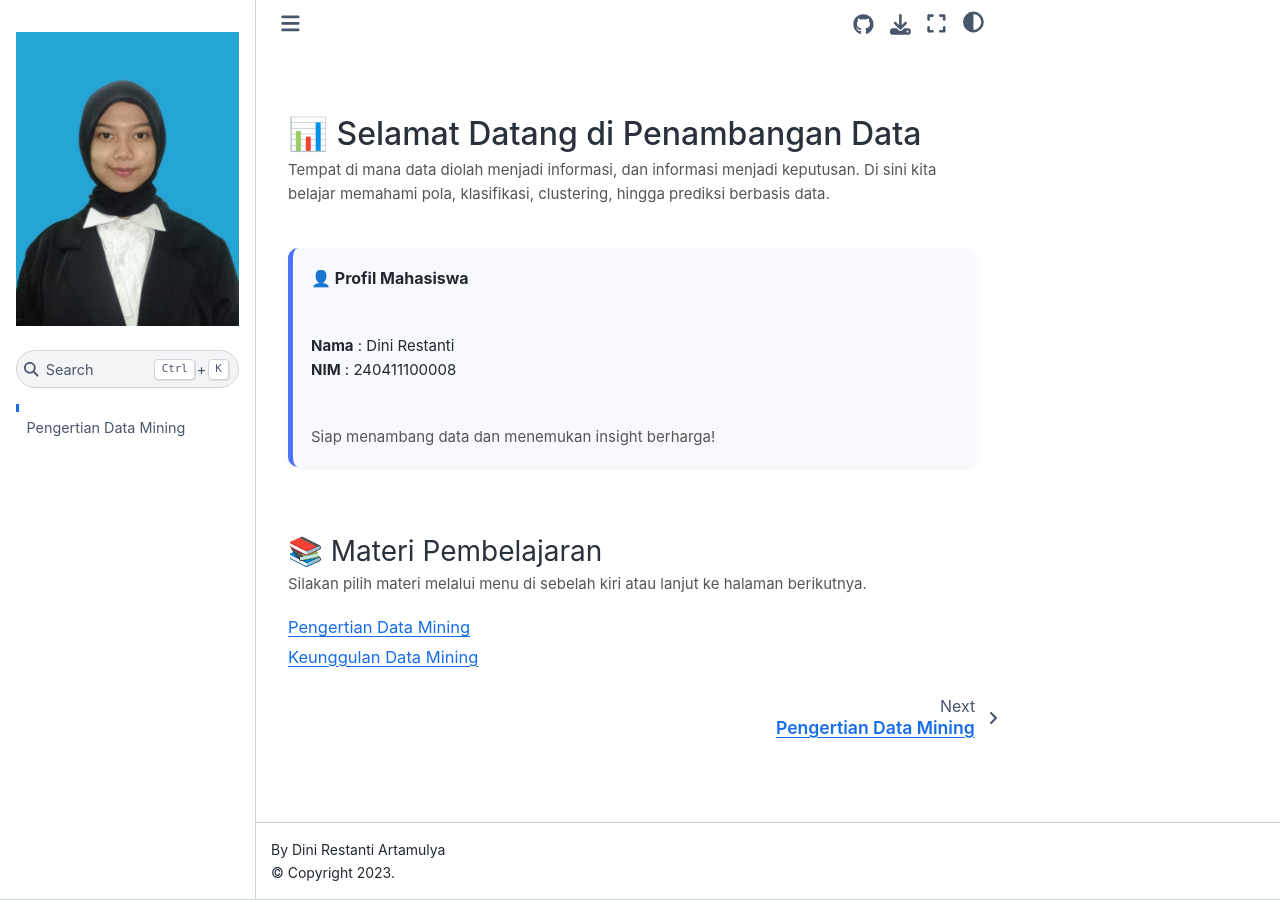
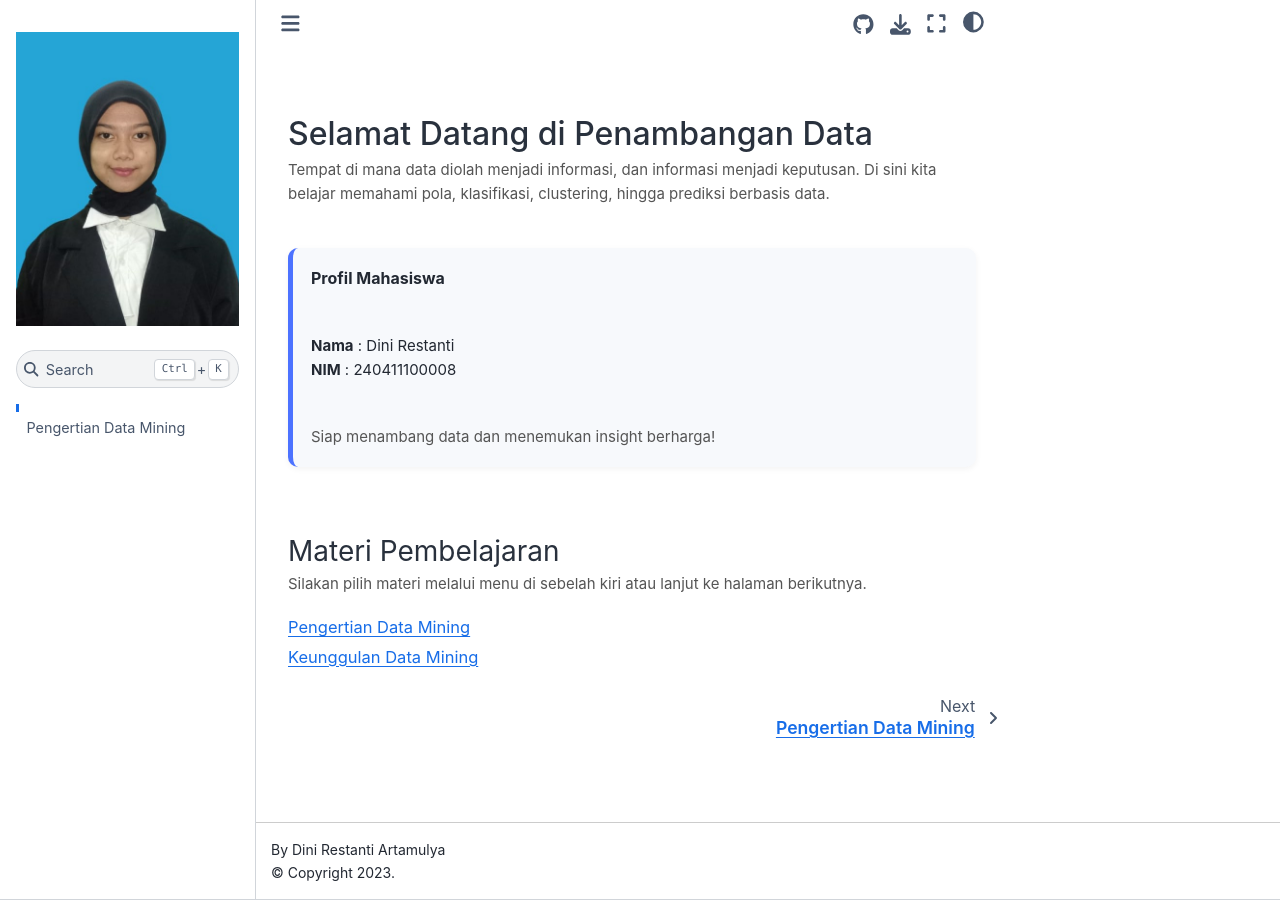
Before and after one commit to cjimnna/Pendata, a Jupyter Book: the page built from intro.md, in a window 1280 px wide. Built offline with Jupyter Book 1.0.4 settings and Sphinx 7.4.7 and the Sphinx Book theme 1.1.4, drawn with Linux system fonts in a browser that asks for light colours.

Commit message:
update perbaikan

```diff
--- a/intro.md
+++ b/intro.md
@@ -1,6 +1,6 @@
 <div style="font-size:15px; line-height:1.6;">
 
-<h2 style="margin-bottom:5px;">📊 Selamat Datang di Penambangan Data</h2>
+<h2 style="margin-bottom:5px;">Selamat Datang di Penambangan Data</h2>
 <p style="color:#555;">
 Tempat di mana data diolah menjadi informasi, dan informasi menjadi keputusan.
 Di sini kita belajar memahami pola, klasifikasi, clustering, hingga prediksi berbasis data.
@@ -14,7 +14,7 @@ Di sini kita belajar memahami pola, klasifikasi, clustering, hingga prediksi ber
             border-left:5px solid #4c72ff;
             box-shadow:0 2px 6px rgba(0,0,0,0.05);">
 
-<b style="font-size:16px;">👤 Profil Mahasiswa</b><br><br>
+<b style="font-size:16px;">Profil Mahasiswa</b><br><br>
 
 <b>Nama</b> : Dini Restanti<br>
 <b>NIM</b> : 240411100008<br><br>
@@ -27,7 +27,7 @@ Siap menambang data dan menemukan insight berharga!
 
 <br>
 
-<h3 style="margin-bottom:5px;">📚 Materi Pembelajaran</h3>
+<h3 style="margin-bottom:5px;">Materi Pembelajaran</h3>
 <p style="color:#555;">
 Silakan pilih materi melalui menu di sebelah kiri atau lanjut ke halaman berikutnya.
 </p>
```
Also changed, not shown: logo.png (deleted), 4 other files.
